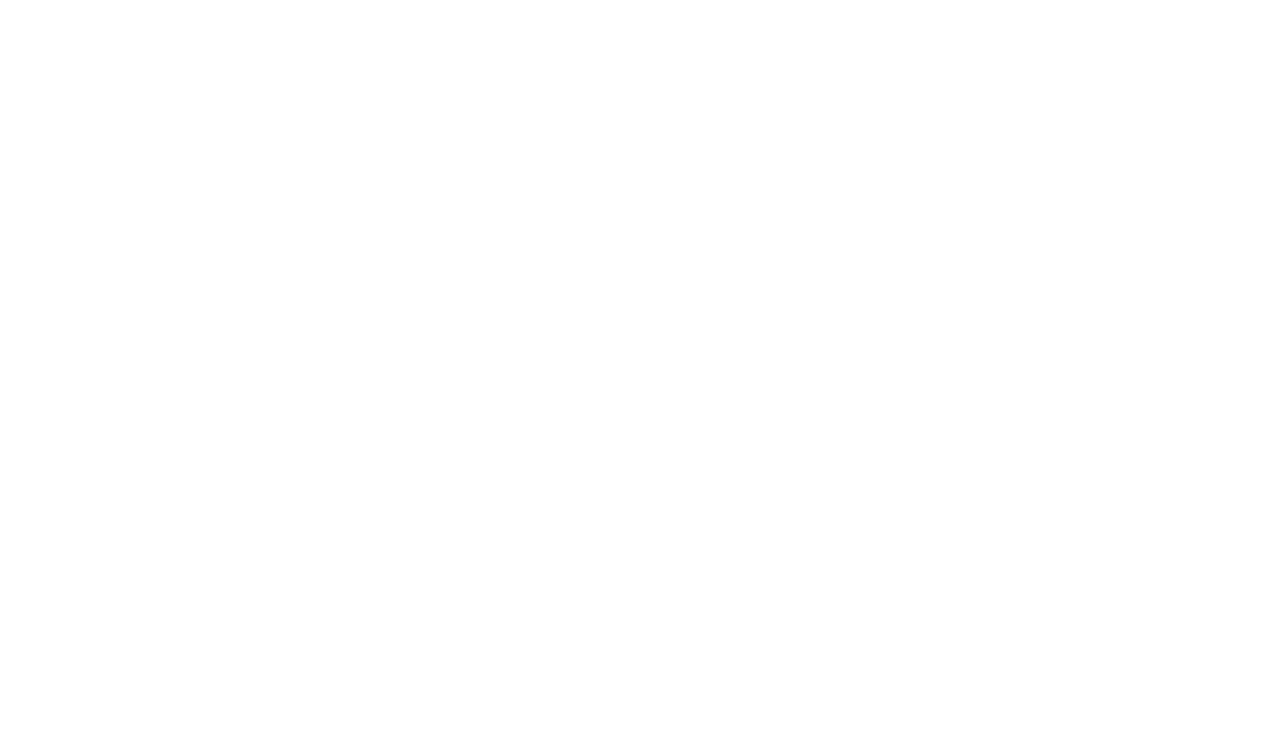
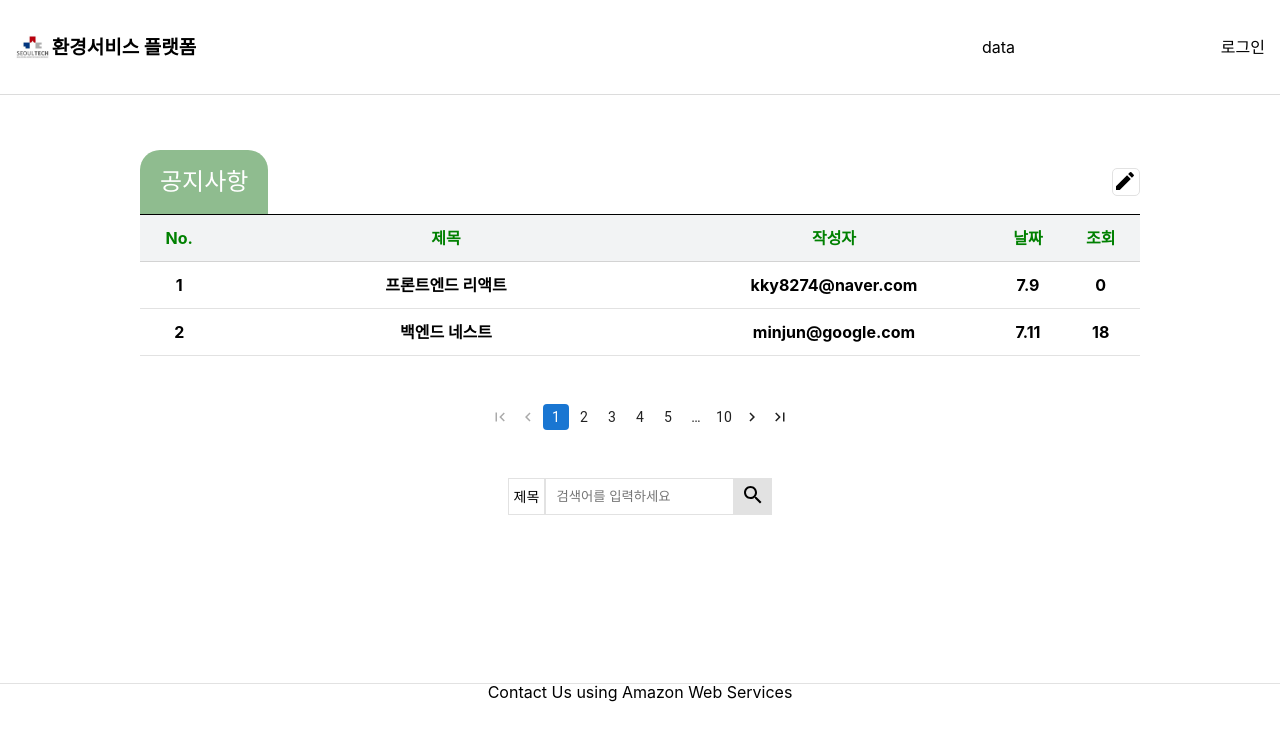
Before and after one commit to rlarlduf20/stProject-FE, a React (Create React App) app: page /user/noticeb in a window 1280 px wide. Before the commit this address had no page. Shown: the top 740 px of the page. Built offline with nearby package versions, Linux system fonts and the light colour scheme.

Commit message:
게시판 초기 디자인

```diff
--- a/package.json
+++ b/package.json
@@ -5,6 +5,7 @@
   "dependencies": {
     "@emotion/react": "^11.9.3",
     "@emotion/styled": "^11.9.3",
+    "@mui/icons-material": "^5.8.4",
     "@mui/material": "^5.8.4",
     "@mui/styled-engine-sc": "^5.8.0",
     "@testing-library/jest-dom": "^5.16.4",
--- a/public/index.html
+++ b/public/index.html
@@ -28,7 +28,7 @@
       rel="stylesheet"
       href="https://cdn.jsdelivr.net/npm/reset-css@5.0.1/reset.min.css"
     />
-    <title>React App</title>
+    <title>환경플랫폼</title>
   </head>
   <body>
     <noscript>You need to enable JavaScript to run this app.</noscript>
--- a/src/App.tsx
+++ b/src/App.tsx
@@ -5,6 +5,7 @@
 import Signin from "./page/Signin";
 import Register from "./page/Register";
 import MyPage from "./page/MyPage";
+import NoticeBoard from "./page/NoticeBoard";
 
 const App = () => {
   return (
@@ -14,7 +15,8 @@
           <Route path="/user" element={<Home />} />
           <Route path="/user/login" element={<Signin />} />
           <Route path="/user/registration" element={<Register />} />
-          <Route path="/user/my" element={<MyPage />}></Route>
+          <Route path="/user/my" element={<MyPage />} />
+          <Route path="/user/noticeb" element={<NoticeBoard />} />
         </Route>
       </Routes>
     </BrowserRouter>
--- a/src/component/main/Main.tsx
+++ b/src/component/main/Main.tsx
@@ -40,7 +40,7 @@
 `;
 const StyledMainText = styled.div`
   position: absolute;
-  top: 30vh;
+  top: 25vh;
   left: 50vw;
   transform: translate(-50%, -50%);
   @media (max-width: 40.625rem) {
@@ -134,7 +134,7 @@
         }
       }
       & .sub_image1 {
-        width: 60vw;
+        width: 40vw;
         @media (max-width: 50rem) {
           width: 70vw;
         }
@@ -143,8 +143,8 @@
 
     & .sub_image2 {
       margin-top: 6.25rem;
-      max-width: 60vw;
-      width: 70vw;
+      max-width: 50vw;
+      width: 60vw;
     }
   }
 `;
--- a/src/component/main/mypage/EditPw.tsx
+++ b/src/component/main/mypage/EditPw.tsx
@@ -5,7 +5,7 @@
   flex-direction: column;
   align-items: center;
   p {
-    margin-top: 250px;
+    margin-top: 12.5rem;
   }
   input {
     width: 17.8125rem;
@@ -23,6 +23,10 @@
   p {
     margin-bottom: 1.875rem;
   }
+  .currPw {
+    display: block;
+    margin-bottom: 0.8rem;
+  }
   .newPw {
     display: block;
     margin-bottom: 0.8rem;
@@ -36,6 +40,11 @@
   return (
     <EditPwBox>
       <p>*비밀번호 변경하기</p>
+      <input
+        placeholder="current password"
+        className="currPw"
+        type="password"
+      />
       <input placeholder="new password" className="newPw" type="password" />
       <input
         placeholder="confirm new password"
--- a/src/component/main/mypage/MyPageMain.tsx
+++ b/src/component/main/mypage/MyPageMain.tsx
@@ -8,7 +8,7 @@
   margin-top: 5.9375rem;
 `;
 const MyPageInnerBox = styled.div`
-  width: 1250px;
+  width: 78.125rem;
   margin: 0 auto;
   min-height: calc(100vh - 7.3125rem - 5.9375rem);
   display: flex;
--- a/src/component/main/mypage/UserInfo.tsx
+++ b/src/component/main/mypage/UserInfo.tsx
@@ -8,7 +8,7 @@
   align-items: center;
   h1 {
     font-size: 1.5rem;
-    margin: 9.375rem 0 6.25rem 0;
+    margin: 9.375rem 0 4.5rem 0;
     font-weight: 700;
   }
   label {
--- /dev/null
+++ b/src/component/main/notice_board/NoticeBoardList.tsx
@@ -0,0 +1,54 @@
+import styled from "styled-components";
+
+const NoticeBoardListBox = styled.div`
+  display: flex;
+  padding: 0.9375rem;
+  border-bottom: 0.0625rem solid #e2e2e2;
+  font-weight: bold;
+  text-align: center;
+  @media (max-width: 37.5rem) {
+    font-size: 0.75rem;
+  }
+  @media (max-width: 25rem) {
+    font-size: 0.625rem;
+  }
+  .tr_indexNo {
+    flex-basis: 3.125rem;
+  }
+  .tr_title {
+    flex-basis: 31.25rem;
+  }
+  .tr_writer {
+    flex-basis: 18.75rem;
+  }
+  .tr_date {
+    flex-basis: 6.25rem;
+  }
+  .tr_view {
+    flex-basis: 3.125rem;
+  }
+`;
+
+interface ListType {
+  list: {
+    indexNo: number;
+    title: string;
+    writer: string;
+    date: string;
+    view: number;
+  };
+}
+
+const NoticeBoardList = ({ list }: ListType) => {
+  return (
+    <NoticeBoardListBox>
+      <div className="tr_indexNo">{list.indexNo}</div>
+      <div className="tr_title">{list.title}</div>
+      <div className="tr_writer">{list.writer}</div>
+      <div className="tr_date">{list.date}</div>
+      <div className="tr_view">{list.view}</div>
+    </NoticeBoardListBox>
+  );
+};
+
+export default NoticeBoardList;
--- /dev/null
+++ b/src/component/main/notice_board/NoticeBoardMain.tsx
@@ -0,0 +1,181 @@
+import styled from "styled-components";
+import { useState } from "react";
+import NoticeBoardList from "./NoticeBoardList";
+import CreateIcon from "@mui/icons-material/Create";
+import Pagination from "@mui/material/Pagination";
+import SearchIcon from "@mui/icons-material/Search";
+
+const NoticeMainContainer = styled.main`
+  margin-top: 5.9375rem;
+`;
+const NoticeInnerContainer = styled.div`
+  min-height: calc(100vh - 9.375rem - 7.3125rem);
+  max-width: 62.5rem;
+  margin: 0 auto;
+  .title {
+    margin-top: 9.375rem;
+    border-bottom: 1px solid black;
+    display: flex;
+    align-items: center;
+    .title_text {
+      color: white;
+      font-size: 1.5rem;
+      display: inline-block;
+      background: #8fbc8f;
+      padding: 1.25rem;
+      border-radius: 1.25rem 1.25rem 0 0;
+    }
+    .none {
+      flex-grow: 1;
+    }
+    .post {
+      display: inline-block;
+      width: 26px;
+      height: 26px;
+      overflow: auto;
+      border: 1px solid #e2e2e2;
+      border-radius: 5px;
+      cursor: pointer;
+      transition: width 0.2s;
+      .create {
+        display: inline-block;
+      }
+      &:hover {
+        width: 67px;
+      }
+    }
+  }
+
+  .th {
+    display: flex;
+    padding: 0.9375rem;
+    border-bottom: 0.0625rem solid lightgrey;
+    font-weight: bold;
+    background: #f2f3f4;
+    @media (max-width: 37.5rem) {
+      font-size: 0.75rem;
+    }
+    @media (max-width: 25rem) {
+      font-size: 0.625rem;
+    }
+
+    color: green;
+    text-align: center;
+    .th_indexNo {
+      flex-basis: 3.125rem;
+    }
+    .th_title {
+      flex-basis: 31.25rem;
+    }
+    .th_writer {
+      flex-basis: 18.75rem;
+    }
+    .th_date {
+      flex-basis: 6.25rem;
+    }
+    .th_view {
+      flex-basis: 3.125rem;
+      @media (max-width: 25rem) {
+        flex-basis: 3.3125rem;
+      }
+    }
+  }
+  .page {
+    display: flex;
+    justify-content: center;
+    padding: 48px 0 48px 0;
+  }
+  .search {
+    display: flex;
+    justify-content: center;
+    .search_type {
+      display: inline-block;
+      border: 1px solid #e2e2e2;
+      font-size: 14px;
+      display: flex;
+      padding: 0 5px 0 5px;
+      align-items: center;
+    }
+    .search_input {
+      padding: 10px 0 10px 10px;
+      border: 1px solid #e2e2e2;
+      outline: none;
+    }
+    .search_button {
+      background: #e2e2e2;
+      cursor: pointer;
+      border: 1px solid #e2e2e2;
+      &:hover {
+        background: #8fbc8f;
+      }
+    }
+  }
+`;
+const NoticeBoardMain = () => {
+  const [tableList, setTableList] = useState([
+    {
+      indexNo: 1,
+      title: "프론트엔드 리액트",
+      writer: "kky8274@naver.com",
+      date: "7.9",
+      view: 0,
+    },
+    {
+      indexNo: 2,
+      title: "백엔드 네스트",
+      writer: "minjun@google.com",
+      date: "7.11",
+      view: 18,
+    },
+  ]);
+
+  return (
+    <NoticeMainContainer>
+      <NoticeInnerContainer>
+        <div className="title">
+          <p className="title_text">공지사항</p>
+          <div className="none"></div>
+          <div className="post">
+            <CreateIcon />
+            <span className="create">글쓰기</span>
+          </div>
+        </div>
+        <div className="th">
+          <div className="th_indexNo">No.</div>
+          <div className="th_title">제목</div>
+          <div className="th_writer">작성자</div>
+          <div className="th_date">날짜</div>
+          <div className="th_view">조회</div>
+        </div>
+
+        {tableList.map((list, index: number) => (
+          <NoticeBoardList key={index} list={list} />
+        ))}
+
+        <div className="page">
+          <Pagination
+            count={10}
+            color="primary"
+            shape="rounded"
+            size="small"
+            showFirstButton
+            showLastButton
+          />
+        </div>
+        <div className="search">
+          <div className="search_type">제목</div>
+          <input
+            type="text"
+            className="search_input"
+            placeholder="검색어를 입력하세요"
+          />
+          <button className="search_button">
+            <SearchIcon />
+          </button>
+        </div>
+      </NoticeInnerContainer>
+    </NoticeMainContainer>
+  );
+};
+
+export default NoticeBoardMain;
--- a/src/component/public/layout/Footer.tsx
+++ b/src/component/public/layout/Footer.tsx
@@ -4,8 +4,11 @@
 const StyledFooter = styled.footer`
   width: 100vw;
   margin: 0 auto;
-  margin-bottom: 6.25rem;
-  border-top: 0.0625rem solid #e2e2e2;x
+  padding-bottom: 6.25rem;
+  border-top: 0.0625rem solid #e2e2e2;
+  @media (max-width: 600px) {
+    font-size: 0.75rem;
+  }
 `;
 
 const Footer = () => {
--- a/src/component/public/layout/Navbar.tsx
+++ b/src/component/public/layout/Navbar.tsx
@@ -106,7 +106,7 @@
 const navboxItem = [
   { text: "data", link: "/data" },
   { text: "소개", link: "#" },
-  { text: "공지사항", link: "#" },
+  { text: "공지사항", link: "/user/noticeb" },
   { text: "자료실", link: "#" },
   { text: "환경오염신고", link: "#" },
   { text: "자유게시판", link: "#" },
@@ -164,7 +164,6 @@
       alert("로그아웃 실패");
     }
   };
-  console.log(accessToken);
   return (
     <StyledNav>
       <StyledLink to="/user">
--- /dev/null
+++ b/src/page/NoticeBoard.tsx
@@ -0,0 +1,7 @@
+import NoticeBoardMain from "../component/main/notice_board/NoticeBoardMain";
+
+const NoticeBoard = () => {
+  return <NoticeBoardMain />;
+};
+
+export default NoticeBoard;
```
Also changed, not shown: 1 other file (tests, documents, lock files or other folders).
